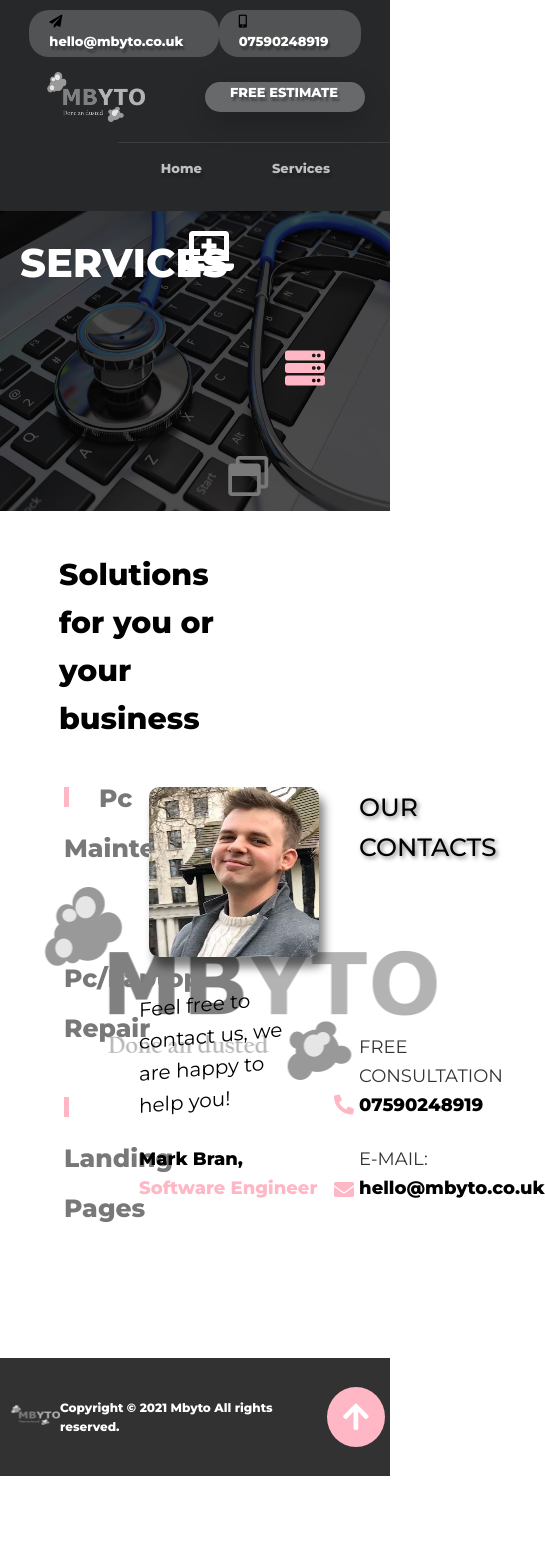
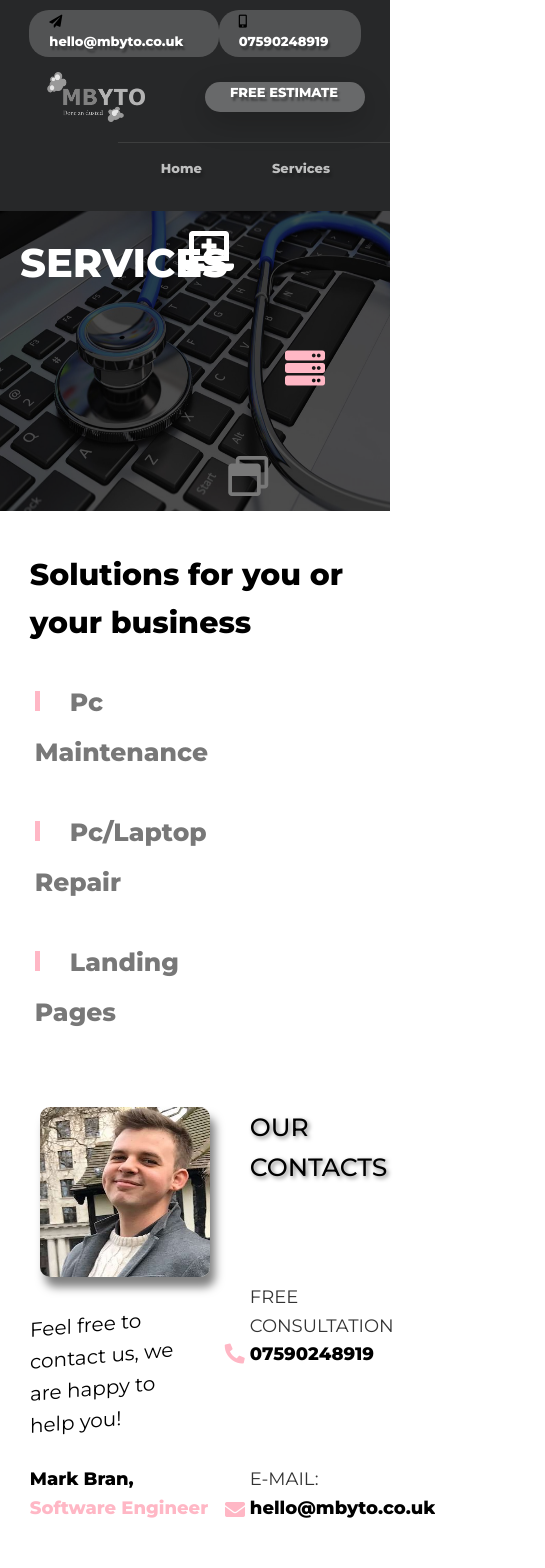
Before and after one commit to markytobran/computer-mbyto, a Vue app: page /services in a window 390 px wide. Shown: the top 1568 px of the page, 545 px wide, since content can reach past the window. Before the commit the page ends 1476 px from the top, so only its background shows below. Built offline with nearby package versions, Linux system fonts and the light colour scheme; what vue-toasted would draw is missing.

Commit message:
Added tablet and mobile view to the service page

```diff
--- a/src/components/HomeComponents/AdvantageCardsContainer.vue
+++ b/src/components/HomeComponents/AdvantageCardsContainer.vue
@@ -87,7 +87,7 @@ export default {
   }
 }
 
-@media screen and (max-width: 1250px) {
+@media screen and (max-width: 1400px) {
   .advantage__div {
     width: 100%;
     h1 {
--- a/src/components/HomeComponents/ContactForm.vue
+++ b/src/components/HomeComponents/ContactForm.vue
@@ -123,7 +123,7 @@ export default {
     border: 2px solid #000;
   }
 }
-@media screen and (max-width: 1250px) {
+@media screen and (max-width: 1400px) {
   .contact__form {
     &--div {
       width: 100%;
--- a/src/views/Home.vue
+++ b/src/views/Home.vue
@@ -390,7 +390,7 @@ export default {
     opacity: 1;
   }
 }
-@media screen and (max-width: 1250px) {
+@media screen and (max-width: 1400px) {
   .cleaning-background,
   .background,
   .background::after,
--- a/src/views/Services.vue
+++ b/src/views/Services.vue
@@ -12,7 +12,7 @@
       <div class="details__container">
         <!-----------COMPONENTS-------------------->
 
-       <router-view></router-view>
+        <router-view></router-view>
 
         <!-----------NAVIGATION-------------------->
         <div class="navigation">
@@ -23,27 +23,26 @@
                 <router-link
                   to="/services/maintenance"
                   tag="li"
-                  class="navigation__disc">
+                  class="navigation__disc"
+                >
                   <span class="navigation__disc-i"></span>Pc Maintenance
                 </router-link>
                 <router-link
                   to="/services/repair"
                   tag="li"
-                  class="navigation__disc">
+                  class="navigation__disc"
+                >
                   <span class="navigation__disc-i"></span>Pc/Laptop Repair
                 </router-link>
                 <router-link
                   to="/services/website"
                   tag="li"
-                  class="navigation__disc">
+                  class="navigation__disc"
+                >
                   <span class="navigation__disc-i"></span>Landing Pages
                 </router-link>
               </ul>
             </div>
-          </div>
-          <!-----------LOGO------------------------>
-          <div class="logo">
-            <img src="../assets/logo.png" />
           </div>
           <!----------CONTACT---------------------->
           <div class="contact">
@@ -82,63 +81,63 @@
 </template>
 
 <script>
- export default {
-   name: "Services",
-   data() {
+export default {
+  name: 'Services',
+  data() {
     return {
       result: 0,
-      selected: 0
-    };
+      selected: 0,
+    }
   },
   watch: {
     result(val) {
-      const medi = document.querySelector(".fa-laptop-medical");
-      const serv = document.querySelector(".fa-server");
-      const browser = document.querySelector(".fa-window-restore");
+      const medi = document.querySelector('.fa-laptop-medical')
+      const serv = document.querySelector('.fa-server')
+      const browser = document.querySelector('.fa-window-restore')
       if (val === 0) {
         //Comp
-        medi.classList.replace("white", "pink");
-        medi.classList.replace("grey", "pink");
+        medi.classList.replace('white', 'pink')
+        medi.classList.replace('grey', 'pink')
         //Serv
-        serv.classList.replace("white", "grey");
-        serv.classList.replace("pink", "grey");
+        serv.classList.replace('white', 'grey')
+        serv.classList.replace('pink', 'grey')
         //Browser
-        browser.classList.replace("pink", "white");
-        browser.classList.replace("grey", "white");
+        browser.classList.replace('pink', 'white')
+        browser.classList.replace('grey', 'white')
       } else if (val === 1) {
         //Comp
-        medi.classList.replace("pink", "grey");
-        medi.classList.replace("white", "grey");
+        medi.classList.replace('pink', 'grey')
+        medi.classList.replace('white', 'grey')
         //Serv
-        serv.classList.replace("pink", "white");
-        serv.classList.replace("grey", "white");
+        serv.classList.replace('pink', 'white')
+        serv.classList.replace('grey', 'white')
         //Bro
-        browser.classList.replace("white", "pink");
-        browser.classList.replace("grey", "pink");
+        browser.classList.replace('white', 'pink')
+        browser.classList.replace('grey', 'pink')
       } else if (val === 2) {
         //Comp
-        medi.classList.replace("pink", "white");
-        medi.classList.replace("grey", "white");
+        medi.classList.replace('pink', 'white')
+        medi.classList.replace('grey', 'white')
         //Serv
-        serv.classList.replace("grey", "pink");
-        serv.classList.replace("white", "pink");
+        serv.classList.replace('grey', 'pink')
+        serv.classList.replace('white', 'pink')
         //Bro
-        browser.classList.replace("pink", "grey");
-        browser.classList.replace("white", "grey");
+        browser.classList.replace('pink', 'grey')
+        browser.classList.replace('white', 'grey')
       }
-    }
+    },
   },
   methods: {
     generateNum() {
       setInterval(() => {
-        this.result = Math.floor(Math.random() * 3);
-      }, 1000);
-    }
+        this.result = Math.floor(Math.random() * 3)
+      }, 1000)
+    },
   },
   created() {
-    this.generateNum();
-  }
-};
+    this.generateNum()
+  },
+}
 </script>
 
 <style lang="scss" scoped>
@@ -208,7 +207,6 @@
 /*******Navigation *********/
 .navigation {
   display: flex;
-  position: relative;
   flex-direction: column;
   justify-content: space-between;
   padding-left: 2rem;
@@ -237,7 +235,7 @@
     padding: 0 0.5rem;
 
     &:hover &-i {
-      animation: up .8s ease-in-out;
+      animation: up 0.8s ease-in-out;
     }
 
     &-i {
@@ -253,9 +251,6 @@
 
 .contact {
   display: flex;
-  position: absolute;
-  bottom: 8%;
-  left: 100px;
 
   &__help {
     margin-right: 2rem;
@@ -361,13 +356,6 @@
   }
 }
 
-.logo {
-  position: absolute;
-  top: 50%;
-  left: 50%;
-  transform: translateX(-40%);
-}
-
 /***Animations ***/
 @keyframes line {
   0% {
@@ -451,8 +439,93 @@
   background: #ffb7c5;
   color: white;
 
-  & span{
+  & span {
     opacity: 0;
   }
 }
+
+@media screen and (max-width: 1400px) {
+  .details__container {
+    display: flex;
+    flex-direction: column-reverse;
+    width: 95%;
+    position: relative;
+  }
+  .navigation {
+    display: flex;
+    flex-direction: row;
+    width: 100%;
+    justify-content: space-evenly;
+  }
+
+  .contact__free {
+    display: flex;
+    justify-content: space-evenly;
+  }
+
+  .contact__consul {
+    margin-top: 2rem;
+  }
+
+  .contact__mail {
+    margin-top: 2rem;
+  }
+}
+
+@media screen and (max-width: 1450px) {
+  .details__container {
+    display: flex;
+    flex-direction: column-reverse;
+    width: 95%;
+    position: relative;
+  }
+  .navigation {
+    display: flex;
+    flex-direction: row;
+    width: 100%;
+    justify-content: space-evenly;
+  }
+
+  .navigation__div {
+    margin-right: 2rem;
+  }
+
+  .contact__free {
+    display: flex;
+    justify-content: space-evenly;
+  }
+
+  .contact__consul {
+    margin-top: 2rem;
+  }
+
+  .contact__mail {
+    margin-top: 2rem;
+  }
+}
+
+@media screen and (max-width: 1200px) {
+  .details__container {
+    display: flex;
+    flex-direction: column-reverse;
+    width: 95%;
+    position: relative;
+  }
+  .navigation {
+    display: flex;
+    flex-direction: column;
+    width: 100%;
+    justify-content: space-evenly;
+    margin-bottom: 3rem;
+  }
+
+  .contact {
+    margin-top: 4rem;
+
+    &__free {
+      display: flex;
+      justify-content: space-between;
+    }
+  }
+}
 </style>
```
